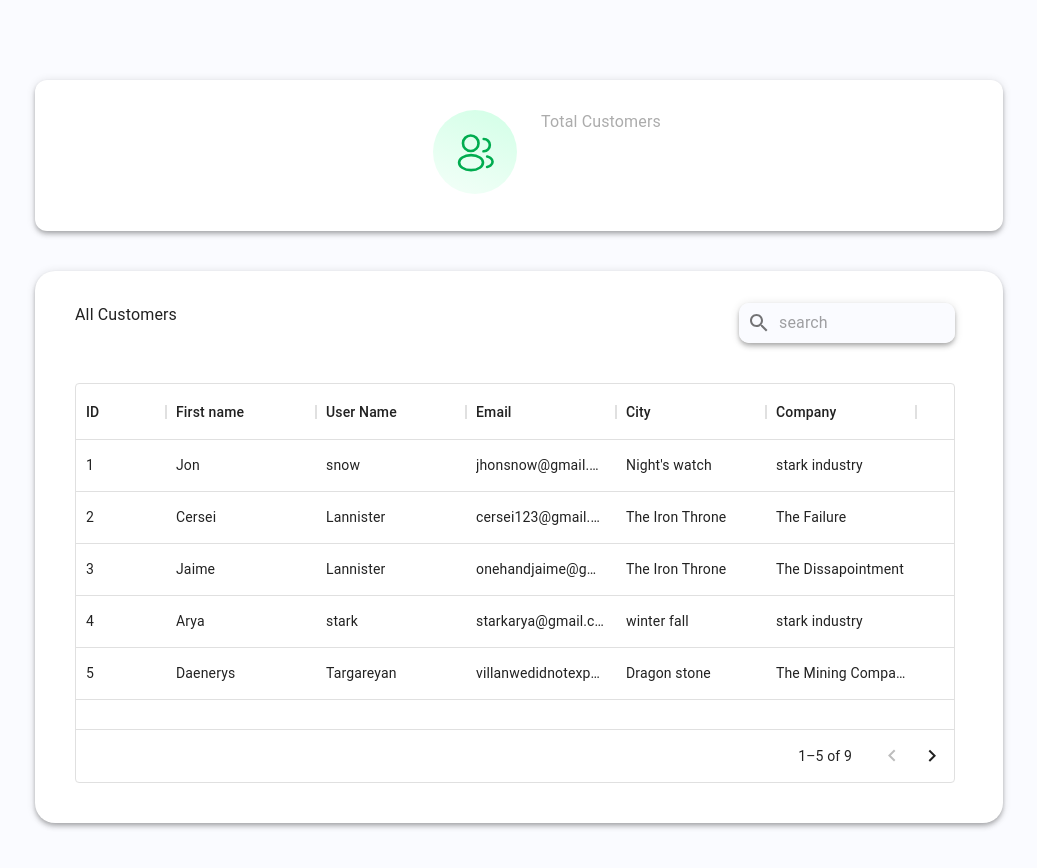
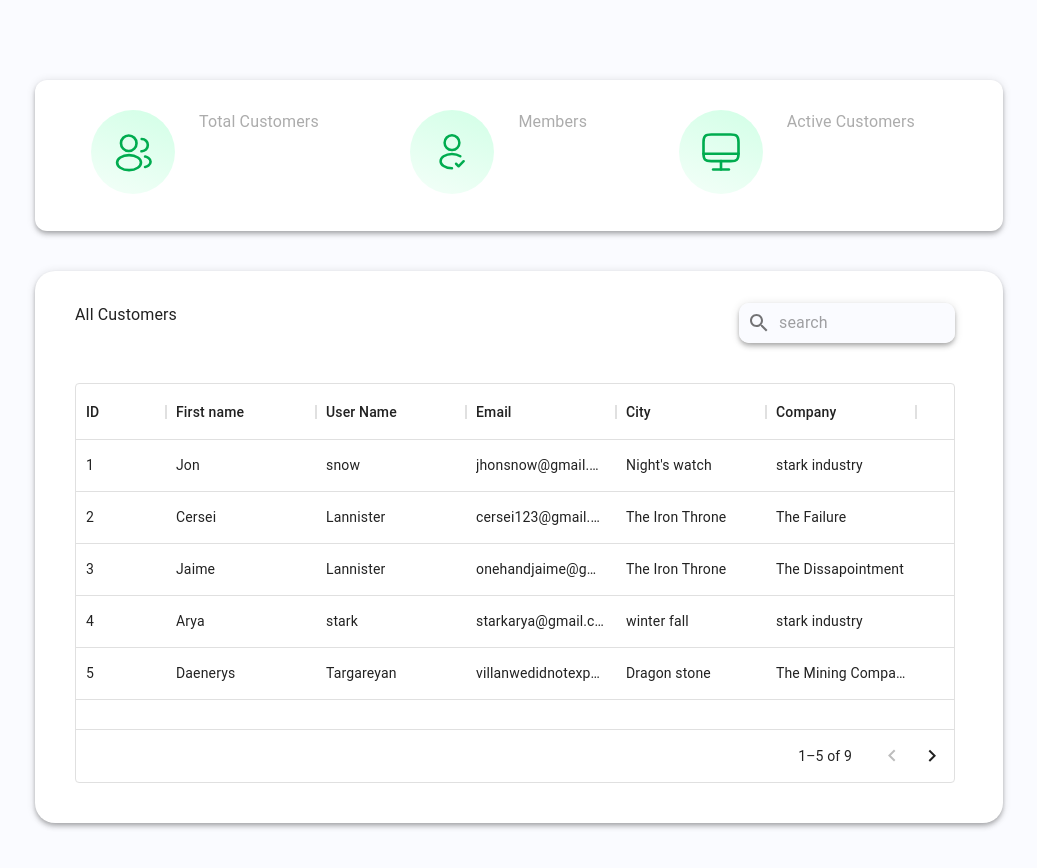
Before and after one commit to Abhiram716/youseai-assignment, a React (Create React App) app: page / in a window 1280 px wide. Shown: the top 868 px of the page, without its empty margins (109-1146 px from the left). Built offline with nearby package versions, Linux system fonts and the light colour scheme.

Commit message:
created more badges inCustomerBageConatiner

```diff
--- /dev/null
+++ b/src/components/ActiveCustomers.jsx
@@ -0,0 +1,19 @@
+import React from "react";
+import { Box } from "@mui/material";
+import theme from "../utils/theme";
+import activeCustomerSvg from "../assets/img/active-customers.svg";
+
+const ActiveCustomers = () => {
+  return (
+    <Box sx={{ display: "flex", mt: 4, ml: 7, mb: 4, pr: 11 }}>
+      <Box sx={{ mr: 3 }}>
+        <img src={activeCustomerSvg} alt="" />
+      </Box>
+      <Box sx={{ color: theme.palette.secondary.contrastText }}>
+        {"Active Customers"}
+      </Box>
+    </Box>
+  );
+};
+
+export default ActiveCustomers;
--- a/src/components/CustomerBadgeContainer.jsx
+++ b/src/components/CustomerBadgeContainer.jsx
@@ -1,7 +1,9 @@
 import { Paper } from "@mui/material";
 import React from "react";
 import theme from "../utils/theme";
-import CoustemerBadge from "./CoustemerBadge";
+import ActiveCustomers from "./ActiveCustomers";
+import TotalCustomers from "./TotalCustomers";
+import TotalMembers from "./TotalMembers";
 
 const CustomerBadgeContainer = () => {
   return (
@@ -9,7 +11,7 @@ const CustomerBadgeContainer = () => {
       elevation={4}
       sx={{
         display: "flex",
-        justifyContent: "center",
+        justifyContent: "space-between",
         alignItems: "center",
         width: "968px",
         height: "151px",
@@ -18,7 +20,9 @@ const CustomerBadgeContainer = () => {
         mt: 5,
       }}
     >
-      <CoustemerBadge />
+      <TotalCustomers />
+      <TotalMembers />
+      <ActiveCustomers />
     </Paper>
   );
 };
--- a/src/components/CoustemerBadge.jsx
+++ b/src/components/TotalCustomers.jsx
@@ -2,7 +2,7 @@ import { Box } from "@mui/material";
 import React from "react";
 import usersSvg from "../assets/img/users.svg";
 import theme from "../utils/theme";
-const CoustemerBadge = () => {
+const TotalCustomers = () => {
   return (
     <Box sx={{ display: "flex", mt: 4, ml: 7, mb: 4 }}>
       <Box sx={{ mr: 3 }}>
@@ -15,4 +15,4 @@ const CoustemerBadge = () => {
   );
 };
 
-export default CoustemerBadge;
+export default TotalCustomers;
--- /dev/null
+++ b/src/components/TotalMembers.jsx
@@ -0,0 +1,19 @@
+import { Box } from "@mui/material";
+import React from 'react';
+import membersSvg from "../assets/img/members.svg";
+import theme from "../utils/theme";
+
+const TotalMembers = () => {
+	return (
+    <Box sx={{ display: "flex", mt: 4, ml: 7, mb: 4 }}>
+      <Box sx={{ mr: 3 }}>
+        <img src={membersSvg} alt="" />
+      </Box>
+      <Box sx={{ color: theme.palette.secondary.contrastText }}>
+        {"Members"}
+      </Box>
+    </Box>
+  );
+}
+
+export default TotalMembers
```
Also changed, not shown: src/assets/img/active-customers.svg (added), src/assets/img/members.svg (added).
